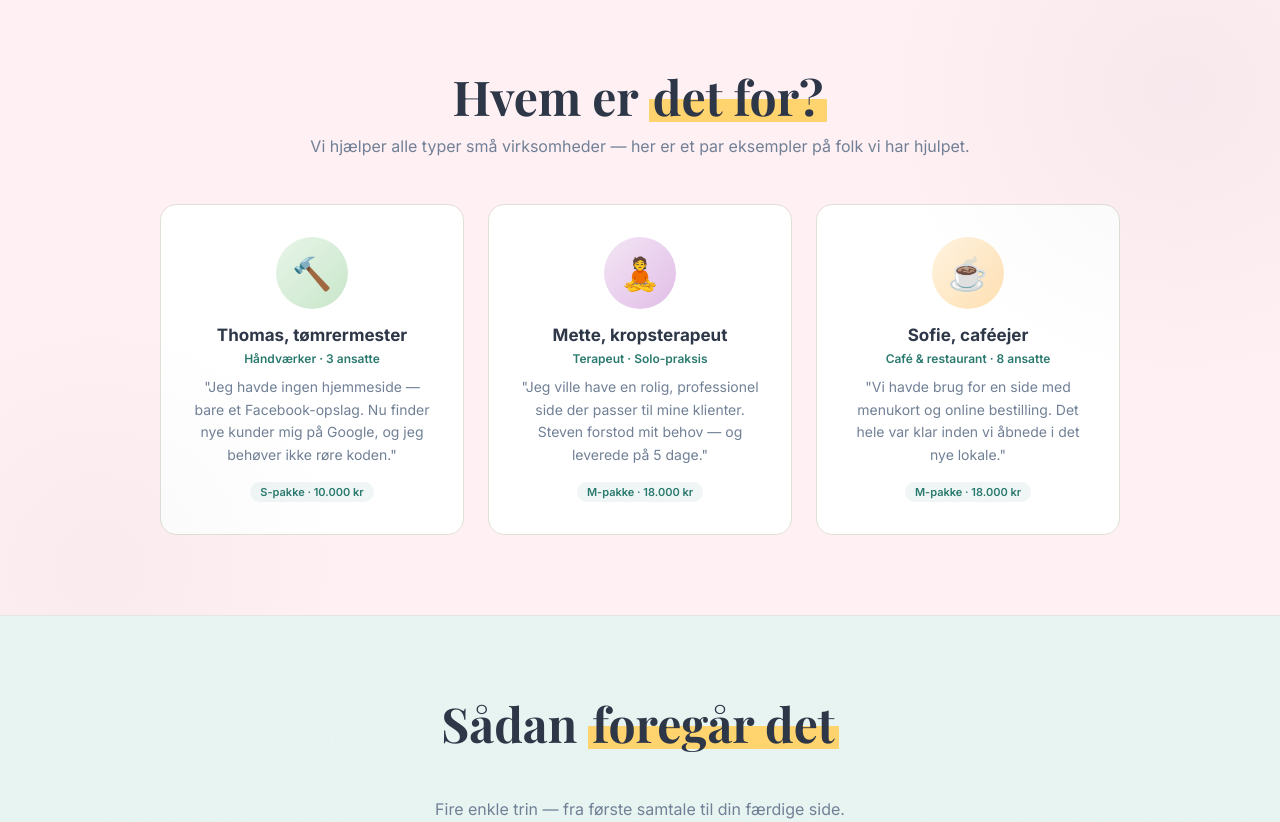
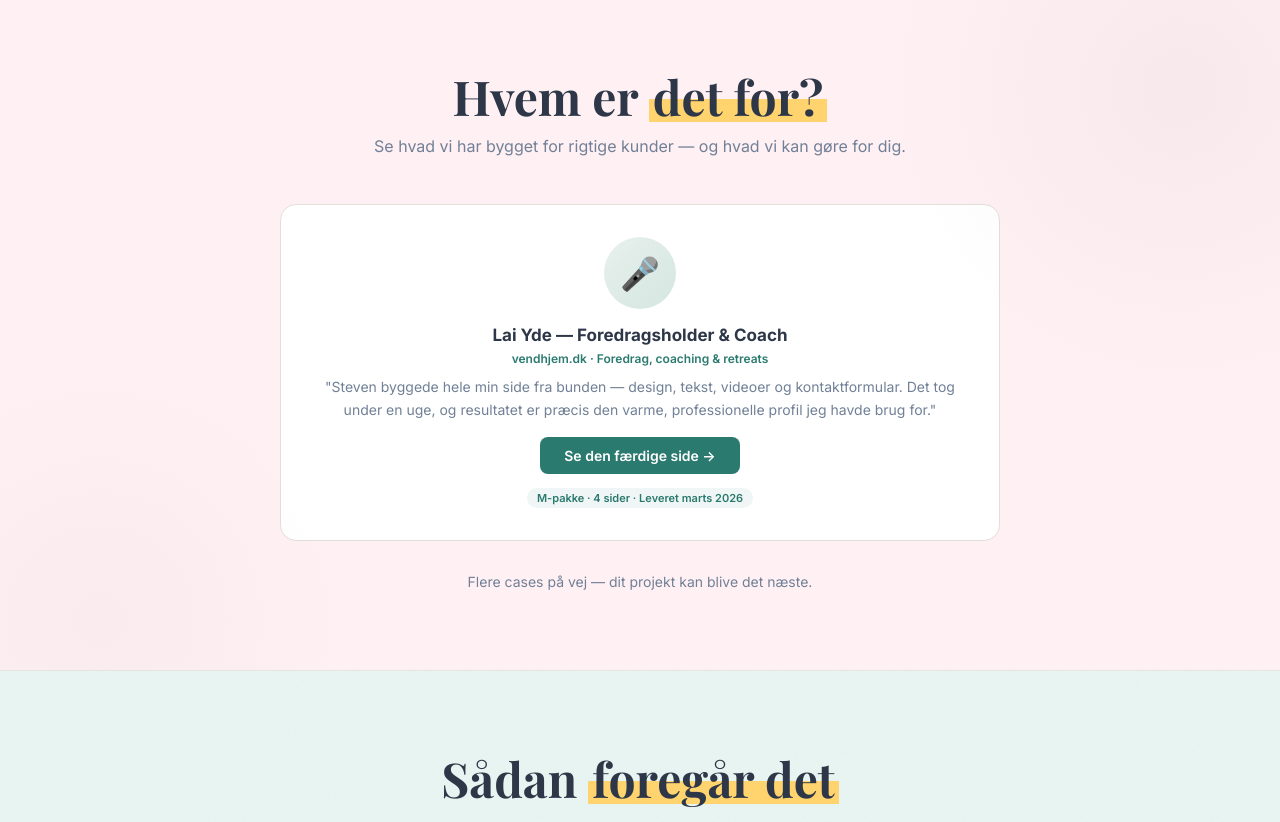
Before and after one commit to stevenwensley-a11y/bygmedai.dk, a plain HTML site: page index.html in a window 1280 px wide. Shown: the part 3200-4022 px from the top of the page. Drawn offline with nearby package versions, Linux system fonts and the light colour scheme.

Commit message:
Erstat fiktive personas med Lai Yde / vendhjem.dk case study

```diff
--- a/index.html
+++ b/index.html
@@ -698,39 +698,24 @@
   <section class="scenarios bg-soft-pink blob-bg">
     <div class="container">
       <h2 class="section-header-xl">Hvem er <span class="highlight">det for?</span></h2>
-      <p class="subtitle">Vi hjælper alle typer små virksomheder — her er et par eksempler på folk vi har hjulpet.</p>
+      <p class="subtitle">Se hvad vi har bygget for rigtige kunder — og hvad vi kan gøre for dig.</p>
 
-      <div class="scenario-grid">
-        <div class="scenario-card">
-          <div class="scenario-icon" style="background: linear-gradient(135deg, #E8F5E9, #C8E6C9);">
-            <span style="font-size: 32px;">🔨</span>
+      <div class="scenario-grid" style="max-width: 720px; margin: 0 auto;">
+        <div class="scenario-card" style="text-align: center;">
+          <div class="scenario-icon" style="background: linear-gradient(135deg, #E8F0EE, #D4E6DF); margin: 0 auto 16px;">
+            <span style="font-size: 32px;">🎤</span>
           </div>
-          <h3>Thomas, tømrermester</h3>
-          <div class="scenario-type">Håndværker · 3 ansatte</div>
-          <p>"Jeg havde ingen hjemmeside — bare et Facebook-opslag. Nu finder nye kunder mig på Google, og jeg behøver ikke røre koden."</p>
-          <span class="scenario-tag">S-pakke · 10.000 kr</span>
-        </div>
-
-        <div class="scenario-card">
-          <div class="scenario-icon" style="background: linear-gradient(135deg, #F3E5F5, #E1BEE7);">
-            <span style="font-size: 32px;">🧘</span>
+          <h3>Lai Yde — Foredragsholder &amp; Coach</h3>
+          <div class="scenario-type">vendhjem.dk · Foredrag, coaching &amp; retreats</div>
+          <p>"Steven byggede hele min side fra bunden — design, tekst, videoer og kontaktformular. Det tog under en uge, og resultatet er præcis den varme, professionelle profil jeg havde brug for."</p>
+          <div style="margin: 16px 0 12px;">
+            <a href="https://vendhjem.dk" target="_blank" rel="noopener" style="display: inline-block; background: var(--accent); color: #fff; padding: 10px 24px; border-radius: 8px; font-size: 14px; font-weight: 600; text-decoration: none; transition: opacity 0.2s;">Se den færdige side →</a>
           </div>
-          <h3>Mette, kropsterapeut</h3>
-          <div class="scenario-type">Terapeut · Solo-praksis</div>
-          <p>"Jeg ville have en rolig, professionel side der passer til mine klienter. Steven forstod mit behov — og leverede på 5 dage."</p>
-          <span class="scenario-tag">M-pakke · 18.000 kr</span>
-        </div>
-
-        <div class="scenario-card">
-          <div class="scenario-icon" style="background: linear-gradient(135deg, #FFF3E0, #FFE0B2);">
-            <span style="font-size: 32px;">☕</span>
-          </div>
-          <h3>Sofie, caféejer</h3>
-          <div class="scenario-type">Café & restaurant · 8 ansatte</div>
-          <p>"Vi havde brug for en side med menukort og online bestilling. Det hele var klar inden vi åbnede i det nye lokale."</p>
-          <span class="scenario-tag">M-pakke · 18.000 kr</span>
+          <span class="scenario-tag">M-pakke · 4 sider · Leveret marts 2026</span>
         </div>
       </div>
+
+      <p style="text-align: center; color: var(--text-muted); font-size: 14px; margin-top: 32px;">Flere cases på vej — dit projekt kan blive det næste.</p>
     </div>
   </section>
 
@@ -1229,8 +1214,8 @@
   <section class="social-proof">
     <div class="container">
       <div class="proof-quote">
-        <p>Vi troede det ville tage måneder og koste en formue at få en ordentlig hjemmeside. Med BygMedAI var vi online på under en uge — til en brøkdel af prisen.</p>
-        <div class="proof-author">— Thomas K., tømrermester i Roskilde</div>
+        <p>Steven byggede hele min side fra bunden — design, tekst, videoer og kontaktformular. Det tog under en uge, og resultatet er præcis den varme, professionelle profil jeg havde brug for.</p>
+        <div class="proof-author">— Lai Yde, foredragsholder &amp; coach · <a href="https://vendhjem.dk" target="_blank" rel="noopener" style="color: var(--accent);">vendhjem.dk</a></div>
       </div>
     </div>
   </section>
```
